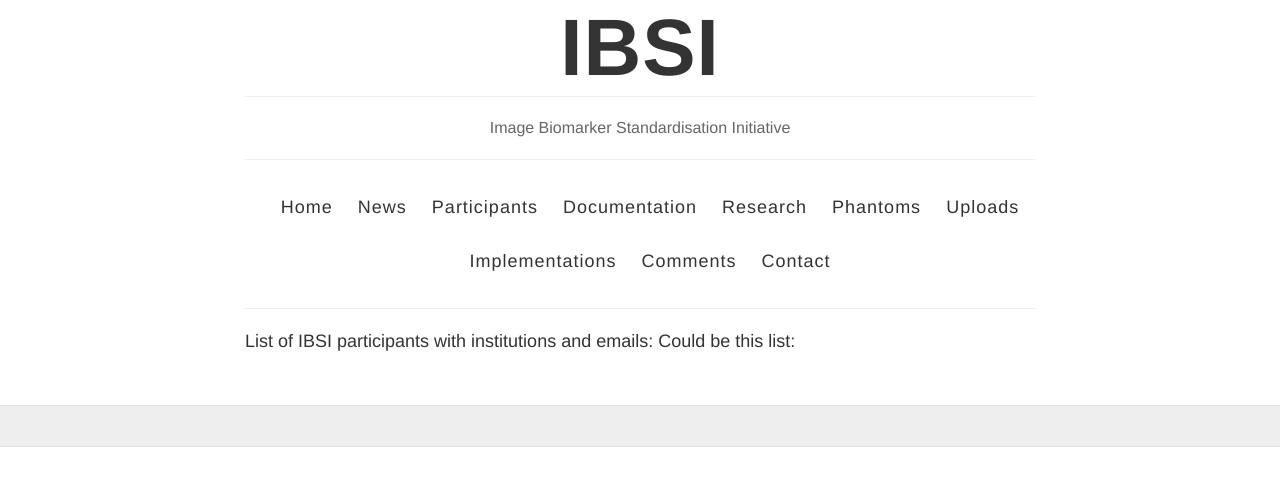
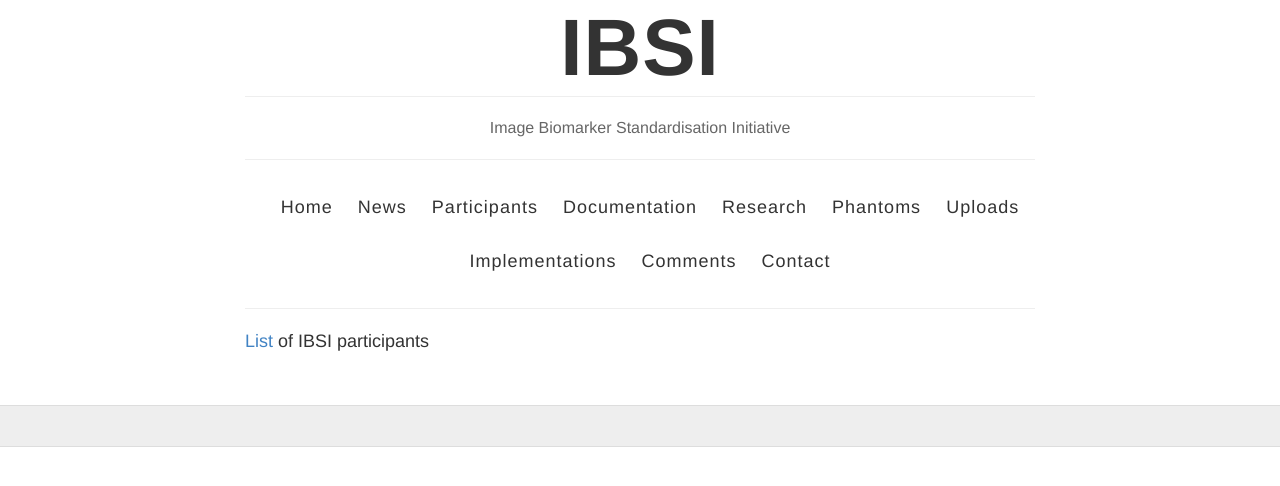
Before and after one commit to rkpandya/IBSI-test, a Jekyll site: the page built from participants.html, in a window 1280 px wide. Shown: the top 486 px of the page. Built offline with Jekyll 4.4.1, drawn with Linux system fonts in a browser that asks for light colours.

Commit message:
Update participants.html

```diff
--- a/participants.html
+++ b/participants.html
@@ -4,5 +4,4 @@ title: Participants
 permalink: /participants/
 ---
 
-List of IBSI participants with institutions and emails:
-Could be this list: <a href="https://docs.google.com/spreadsheets/d/1GFrjEDh6sIKFLtfzAAP1zMg766HZ9tKF7SdUtuM8TRk/edit#gid=0"></a>
+<a href="https://docs.google.com/spreadsheets/d/1GFrjEDh6sIKFLtfzAAP1zMg766HZ9tKF7SdUtuM8TRk/edit#gid=0">List</a> of IBSI participants
```
